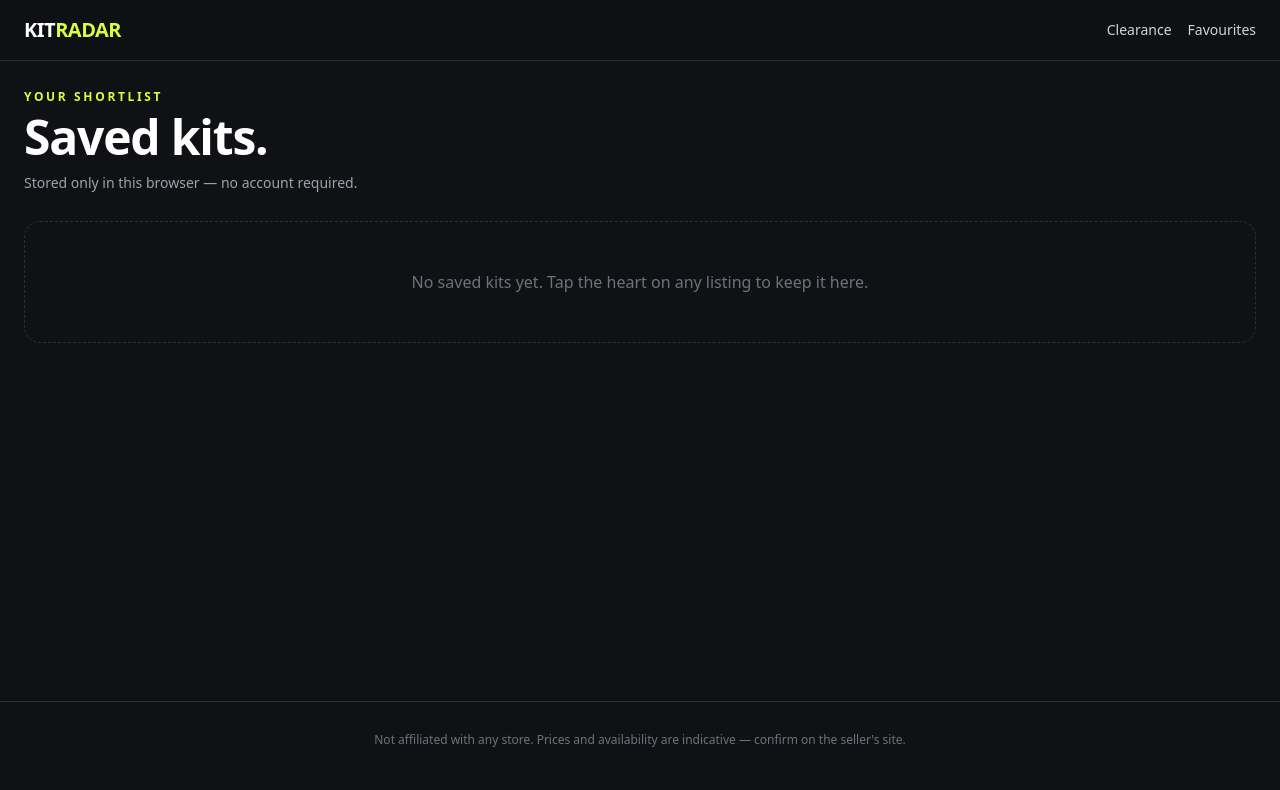
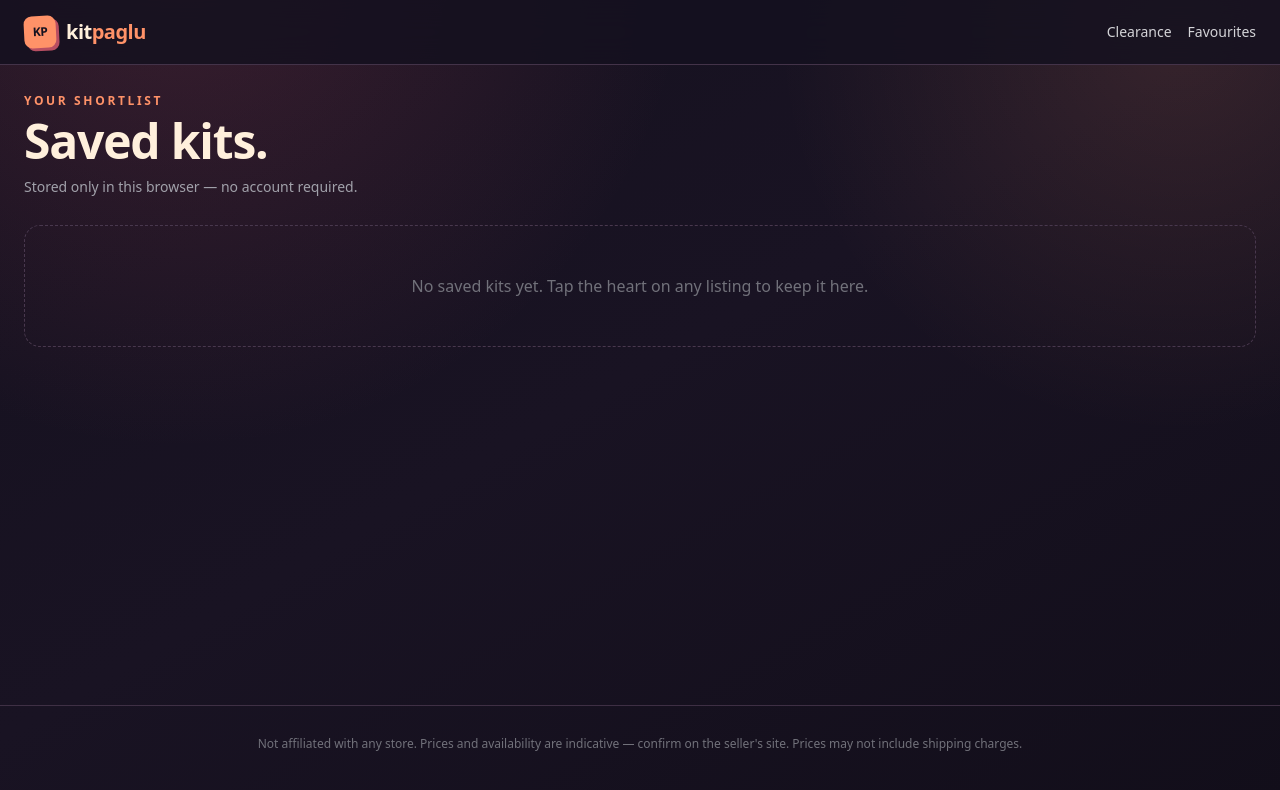
Before and after one commit to kartik6/kitradar, a Next.js app in the folder frontend/: page /favorites in a window 1280 px wide. Shown: the top 790 px of the page. Built offline with nearby package versions, Linux system fonts and the light colour scheme.

Commit message:
Rebrand interface as KitPaglu

```diff
--- a/frontend/app/clearance/page.tsx
+++ b/frontend/app/clearance/page.tsx
@@ -10,5 +10,5 @@ export default async function Clearance({ searchParams }: { searchParams: Promis
   params.set("onClearance", "true");
   if (!params.has("sort")) params.set("sort", "discount");
   const [page, stores] = await Promise.all([getKits(params), getStores()]);
-  return <Catalogue title="Clearance radar." intro="Genuine seller-listed discounts, ordered by biggest saving." page={page} stores={stores} query={params.toString()} />;
+  return <Catalogue title="Last-chance kits." intro="Genuine seller-listed discounts, ordered by biggest saving." page={page} stores={stores} query={params.toString()} />;
 }
--- a/frontend/app/favorites/page.tsx
+++ b/frontend/app/favorites/page.tsx
@@ -1,5 +1,5 @@
 import { FavoritesView } from "@/components/FavoritesView";
 
 export default function Favorites() {
-  return <><section className="mb-7"><p className="mb-2 text-xs font-bold uppercase tracking-[0.22em] text-signal">Your shortlist</p><h1 className="text-3xl font-black tracking-tight text-white sm:text-5xl">Saved kits.</h1><p className="mt-3 text-sm text-zinc-400">Stored only in this browser — no account required.</p></section><FavoritesView /></>;
+  return <><section className="mb-7"><p className="mb-2 text-xs font-bold uppercase tracking-[0.22em] text-signal">Your shortlist</p><h1 className="text-3xl font-black tracking-tight text-cream sm:text-5xl">Saved kits.</h1><p className="mt-3 text-sm text-zinc-400">Stored only in this browser — no account required.</p></section><FavoritesView /></>;
 }
--- a/frontend/app/globals.css
+++ b/frontend/app/globals.css
@@ -6,7 +6,14 @@
 
 * { box-sizing: border-box; }
 
-body { @apply m-0 bg-ink text-zinc-100 antialiased; }
+body {
+  @apply m-0 bg-ink text-zinc-100 antialiased;
+  background-image:
+    radial-gradient(circle at 14% -8%, rgb(191 78 102 / 22%), transparent 32rem),
+    radial-gradient(circle at 92% 4%, rgb(255 146 104 / 13%), transparent 25rem),
+    linear-gradient(150deg, #15111f 0%, #191323 48%, #120e1a 100%);
+  min-height: 100vh;
+}
 
 a { @apply no-underline; }
 
--- a/frontend/app/layout.tsx
+++ b/frontend/app/layout.tsx
@@ -3,7 +3,7 @@ import Link from "next/link";
 import "./globals.css";
 
 export const metadata: Metadata = {
-  title: "KitRadar — Football kit finder",
+  title: "KitPaglu — Football kit finder",
   description: "Compare football jersey listings across Indian stores.",
 };
 
@@ -11,18 +11,21 @@ export default function RootLayout({ children }: Readonly<{ children: React.Reac
   return (
     <html lang="en">
       <body>
-        <header className="sticky top-0 z-20 border-b border-line/90 bg-ink/95 backdrop-blur">
+        <header className="sticky top-0 z-20 border-b border-line/90 bg-ink/85 backdrop-blur-xl">
           <nav className="mx-auto flex max-w-7xl items-center justify-between px-4 py-4 sm:px-6">
-            <Link href="/" className="text-xl font-black tracking-tight text-white">KIT<span className="text-signal">RADAR</span></Link>
+            <Link href="/" className="flex items-center gap-2.5 text-xl font-black tracking-tight text-cream" aria-label="KitPaglu home">
+              <span className="grid h-8 w-8 -rotate-3 place-items-center rounded-lg bg-signal text-xs font-black tracking-tighter text-ink shadow-[3px_3px_0_#b84e62]">KP</span>
+              <span>kit<span className="text-signal">paglu</span></span>
+            </Link>
             <div className="flex items-center gap-4 text-sm font-medium text-zinc-300">
-              <Link href="/clearance" className="hover:text-signal">Clearance</Link>
-              <Link href="/favorites" className="hover:text-signal">Favourites</Link>
+              <Link href="/clearance" className="transition-colors hover:text-signal">Clearance</Link>
+              <Link href="/favorites" className="transition-colors hover:text-signal">Favourites</Link>
             </div>
           </nav>
         </header>
         <main className="mx-auto min-h-[calc(100vh-160px)] max-w-7xl px-4 py-7 sm:px-6">{children}</main>
-        <footer className="border-t border-line px-4 py-7 text-center text-xs leading-5 text-zinc-500 sm:px-6">
-          Not affiliated with any store. Prices and availability are indicative — confirm on the seller&apos;s site.
+        <footer className="border-t border-line/80 px-4 py-7 text-center text-xs leading-5 text-zinc-500 sm:px-6">
+          Not affiliated with any store. Prices and availability are indicative — confirm on the seller&apos;s site. Prices may not include shipping charges.
         </footer>
       </body>
     </html>
--- a/frontend/app/page.tsx
+++ b/frontend/app/page.tsx
@@ -10,7 +10,7 @@ type SearchParams = Record<string, string | string[] | undefined>;
 export default async function Home({ searchParams }: { searchParams: Promise<SearchParams> }) {
   const params = toParams(await searchParams);
   const [page, stores] = await Promise.all([getKits(params), getStores()]);
-  return <Catalogue title="Every kit, one radar." intro="Search live listings across the stores we track." page={page} stores={stores} query={params.toString()} />;
+  return <Catalogue title="The kit hunt, made joyful." intro="Search live listings across the stores we track." page={page} stores={stores} query={params.toString()} />;
 }
 
 export function toParams(values: SearchParams) {
@@ -27,7 +27,7 @@ export function toParams(values: SearchParams) {
 export function Catalogue({ title, intro, page, stores, query }: { title: string; intro: string; page: Awaited<ReturnType<typeof getKits>>; stores: Awaited<ReturnType<typeof getStores>>; query: string }) {
   return <>
     <section className="mb-7 flex flex-col gap-4 md:flex-row md:items-end md:justify-between">
-      <div><p className="mb-2 text-xs font-bold uppercase tracking-[0.22em] text-signal">Kit discovery</p><h1 className="text-3xl font-black tracking-tight text-white sm:text-5xl">{title}</h1><p className="mt-3 max-w-xl text-sm text-zinc-400">{intro}</p></div>
+      <div><p className="mb-2 text-xs font-bold uppercase tracking-[0.22em] text-signal">KitPaglu picks</p><h1 className="text-3xl font-black tracking-tight text-cream sm:text-5xl">{title}</h1><p className="mt-3 max-w-xl text-sm text-zinc-400">{intro}</p></div>
       <p className="text-sm text-zinc-500"><span className="font-semibold text-zinc-200">{page.totalElements.toLocaleString()} kits found</span><br />{relativeTime(page.lastUpdatedAt)}</p>
     </section>
     <FilterBar stores={stores} />
--- a/frontend/components/FavoriteButton.tsx
+++ b/frontend/components/FavoriteButton.tsx
@@ -2,7 +2,7 @@
 
 import { useEffect, useState } from "react";
 
-const key = "kitradar:favorites:v1";
+const key = "kitpaglu:favorites:v1";
 const limit = 100;
 
 function readFavorites(): number[] {
@@ -24,12 +24,12 @@ export function FavoriteButton({ kitId }: { kitId: number }) {
       : [kitId, ...favorites].slice(0, limit);
     localStorage.setItem(key, JSON.stringify(next));
     setSaved(next.includes(kitId));
-    window.dispatchEvent(new Event("kitradar:favorites"));
+    window.dispatchEvent(new Event("kitpaglu:favorites"));
   }
 
   return (
     <button type="button" onClick={toggle} aria-label={saved ? "Remove from favourites" : "Save to favourites"}
-      className="absolute right-2 top-2 grid h-9 w-9 place-items-center rounded-full bg-black/65 text-lg text-white backdrop-blur hover:bg-black">
+      className="absolute right-2 top-2 grid h-9 w-9 place-items-center rounded-full bg-ink/75 text-lg text-cream backdrop-blur transition hover:bg-signal hover:text-ink">
       {saved ? "♥" : "♡"}
     </button>
   );
--- a/frontend/components/FavoritesView.tsx
+++ b/frontend/components/FavoritesView.tsx
@@ -32,8 +32,8 @@ export function FavoritesView() {
       setMissing(favoriteIds.length - resolved.length);
     }
     load();
-    window.addEventListener("kitradar:favorites", load);
-    return () => window.removeEventListener("kitradar:favorites", load);
+    window.addEventListener("kitpaglu:favorites", load);
+    return () => window.removeEventListener("kitpaglu:favorites", load);
   }, []);
 
   if (cards === null) return <p className="text-zinc-500">Loading favourites…</p>;
--- a/frontend/components/KitGrid.tsx
+++ b/frontend/components/KitGrid.tsx
@@ -27,6 +27,6 @@ export function KitGrid({ initialPage, query }: { initialPage: KitPage; query: s
   if (cards.length === 0) return <div className="rounded-2xl border border-dashed border-line p-12 text-center text-zinc-500">No kits match these filters.</div>;
   return <>
     <div className="grid grid-cols-2 gap-3 sm:grid-cols-3 lg:grid-cols-4 xl:grid-cols-5">{cards.map((kit) => <KitCard key={kit.id} kit={kit} />)}</div>
-    {hasMore && <div className="mt-8 text-center"><button type="button" disabled={loading} onClick={loadMore} className="rounded-xl bg-signal px-5 py-3 text-sm font-bold text-black disabled:opacity-50">{loading ? "Loading…" : "Load more"}</button></div>}
+    {hasMore && <div className="mt-8 text-center"><button type="button" disabled={loading} onClick={loadMore} className="rounded-xl bg-signal px-5 py-3 text-sm font-bold text-ink shadow-[3px_3px_0_#b84e62] transition hover:-translate-y-0.5 disabled:opacity-50">{loading ? "Loading…" : "Load more"}</button></div>}
   </>;
 }
--- a/frontend/package.json
+++ b/frontend/package.json
@@ -1,5 +1,5 @@
 {
-  "name": "kitradar-frontend",
+  "name": "kitpaglu-frontend",
   "version": "0.1.0",
   "private": true,
   "scripts": {
--- a/frontend/tailwind.config.ts
+++ b/frontend/tailwind.config.ts
@@ -5,10 +5,11 @@ const config: Config = {
   theme: {
     extend: {
       colors: {
-        ink: "#101115",
-        panel: "#181a20",
-        line: "#2b2e37",
-        signal: "#d8ff3e",
+        ink: "#15111f",
+        panel: "#211a31",
+        line: "#49384e",
+        signal: "#ff9268",
+        cream: "#fff0dc",
       },
     },
   },
```
Also changed, not shown: frontend/components/FilterBar.tsx (+5 -5 lines), frontend/components/KitCard.tsx (+7 -7 lines), 1 other file (tests, documents, lock files or other folders).
